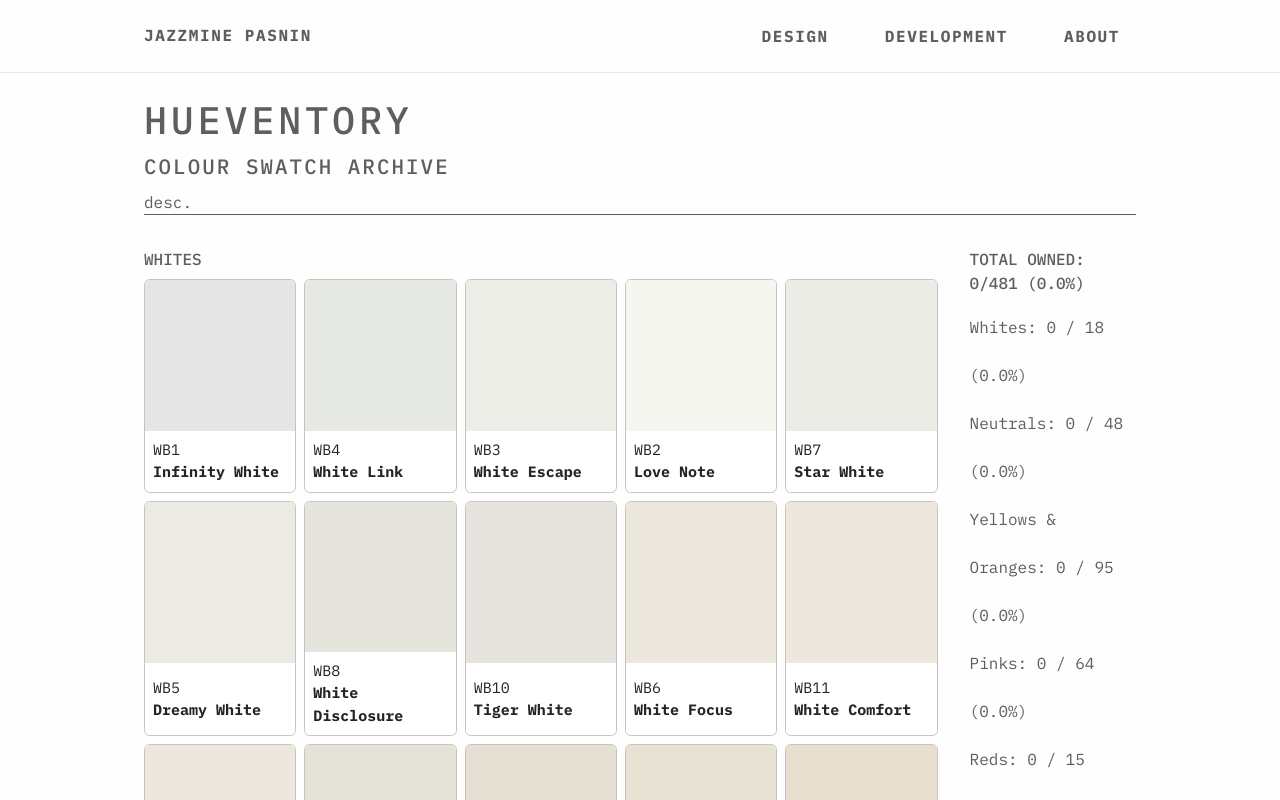
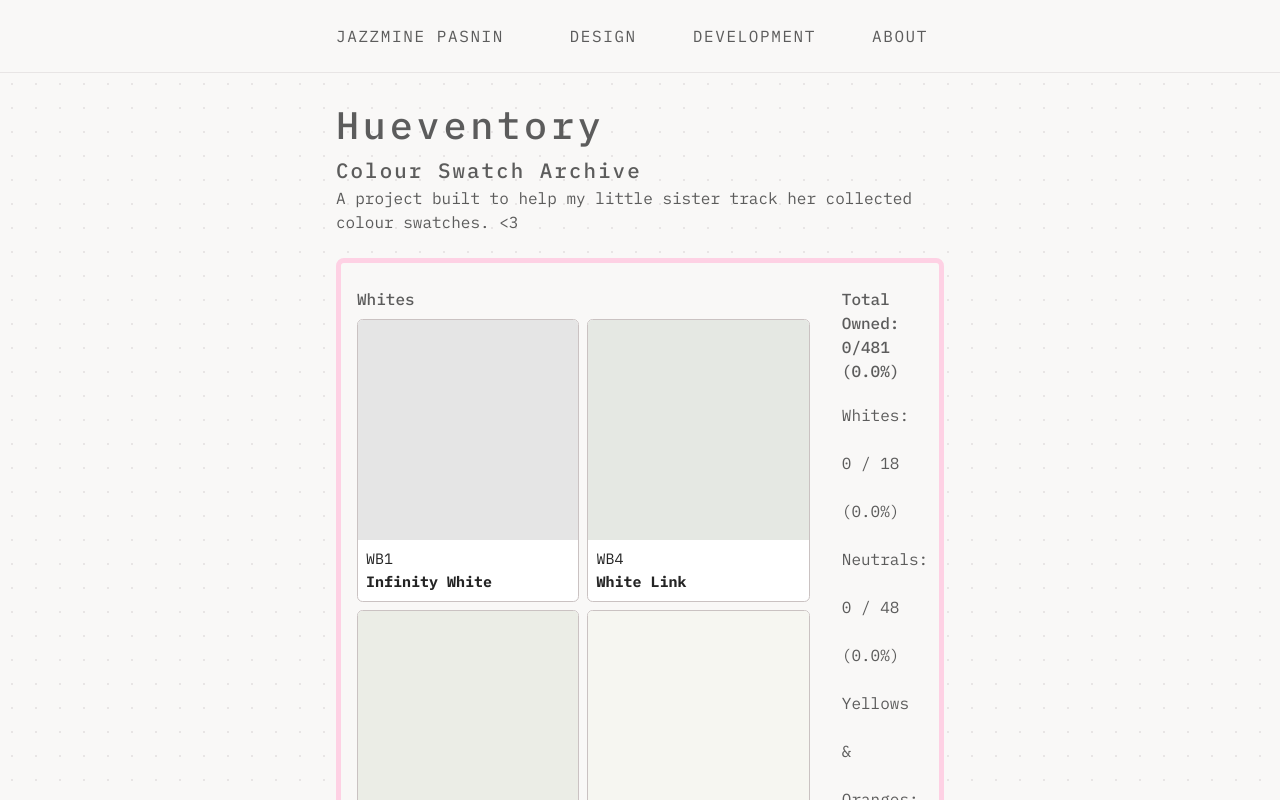
Before and after one commit to Jazzmoin/portfolio, a SvelteKit app: page /development/hueventory in a window 1280 px wide. Shown: the top 800 px of the page. Built offline with nearby package versions, Linux system fonts and the light colour scheme.

Commit message:
minor styling changes

```diff
--- a/package.json
+++ b/package.json
@@ -37,5 +37,10 @@
         "typescript": "^5.9.3",
         "typescript-eslint": "^8.48.1",
         "vite": "^7.2.6"
+    },
+    "dependencies": {
+        "@azure/msal-browser": "^5.1.0",
+        "@microsoft/microsoft-graph-client": "^3.0.7",
+        "svelteplot": "^0.9.2"
     }
 }
--- a/src/lib/components/CardLayout.svelte
+++ b/src/lib/components/CardLayout.svelte
@@ -30,7 +30,7 @@
 
     .card-layout {
         display: grid;
-        grid-template-columns: repeat(3, 1fr);
+        grid-template-columns: repeat(2, 1fr);
         column-gap: 2rem;
         row-gap: 3em;
     }
--- a/src/routes/+layout.svelte
+++ b/src/routes/+layout.svelte
@@ -1,30 +1,31 @@
 <script lang="ts">
     import "./layout.css";
+
+    const pages = [
+        { path: "/design", name: "Design" },
+        { path: "/development", name: "Development" },
+        { path: "/about", name: "About" },
+    ];
 
     let { children } = $props();
 </script>
 
 <div class="app">
     <header>
-        <div class="header-content">
         <h1>
             <a href="/">Jazzmine Pasnin</a>
         </h1>
 
         <nav>
             <ul>
-                    {#each [{ path: "/design", name: "Design" }, { path: "/development", name: "Development" }, { path: "/about", name: "About" }] as elem}
+                {#each pages as elem}
                     <li>
-                            <a class="nav-link" href={elem.path}>
-                                {elem.name}</a
-                            >
+                        <a class="nav-link" href={elem.path}> {elem.name}</a>
                     </li>
                 {/each}
             </ul>
         </nav>
-        </div>
     </header>
-
     <main>{@render children()}</main>
 
     <footer class="footer"></footer>
@@ -37,32 +38,16 @@
     }
 
     main {
-        padding: var(--dot-spacing) calc(var(--dot-spacing) * 6);
+        padding: var(--dot-spacing) calc(var(--dot-spacing) * 14);
     }
 
-    .content-grid {
-        display: grid;
-        grid-template-columns: calc(var(--dot-spacing) * 8) auto;
-        min-height: calc(100vh - calc(var(--dot-spacing) * 6));
-        gap: var(--dot-spacing);
-    }
-
-    .sidePanel {
-        display: flex;
-        flex-direction: column;
-        justify-content: space-between;
-    }
-
-    .header-content {
+    header {
         display: flex;
         justify-content: space-between;
         align-items: center;
-        padding: var(--dot-spacing) calc(var(--dot-spacing) * 6);
-    }
-
-    header {
         border-bottom: 1px solid var(--color-bg-1);
         background-color: var(--color-bg-0);
+        padding: var(--dot-spacing) calc(var(--dot-spacing) * 14);
     }
 
     ul {
@@ -77,7 +62,7 @@
         font-size: 1rem;
         letter-spacing: 0.1em;
         text-transform: uppercase;
-        font-weight: 700;
+        font-weight: 400;
         text-decoration: none;
     }
 
@@ -90,7 +75,7 @@
 
     h1,
     h1 a {
-        font-weight: 700;
+        font-weight: 400;
         font-size: 1rem;
         text-transform: uppercase;
         letter-spacing: 0.1em;
@@ -98,29 +83,4 @@
         text-decoration: none;
         align-items: center;
     }
-
-    .socials {
-        display: flex;
-        align-items: center;
-        justify-content: space-between;
-        text-transform: uppercase;
-        text-decoration: underline;
-        letter-spacing: 0.1em;
-        padding-right: 1.5rem;
-    }
-
-    .socials:hover .arrow {
-        transform: translate(6px, -6px);
-        opacity: 1;
-        transition:
-            transform 0.6s ease,
-            opacity 0.6s ease;
-    }
-
-    .arrow {
-        transform: translate(0, 0);
-        transition:
-            transform 0.6s ease,
-            opacity 0.6s ease;
-    }
 </style>
--- a/src/routes/+page.svelte
+++ b/src/routes/+page.svelte
@@ -17,7 +17,7 @@
 </svelte:head>
 
 <div>
-    <h1>Welcome to my portfolio!</h1>
+    <h1>Welcome to my Portfolio!</h1>
 </div>
 
 <CardLayout sectionTitle="Currently working on... " />
--- a/src/routes/development/+page.svelte
+++ b/src/routes/development/+page.svelte
@@ -14,6 +14,12 @@
             desc: "Flower Planting Sim",
             img: "-",
         },
+        {
+            href: "/development/todo-analytics",
+            title: "Todo Analytics",
+            desc: "-",
+            img: "-",
+        },
     ];
 </script>
 
--- a/src/routes/development/flower-garden/+page.svelte
+++ b/src/routes/development/flower-garden/+page.svelte
@@ -20,7 +20,8 @@
         await main_web();
     }
 
-    onMount(() => {
+    $effect(() => {
+        if (!container) return;
         boot();
         return removeAll;
     });
@@ -29,8 +30,6 @@
 <h1>Flower Garden</h1>
 <h2>Flower Planting Sim</h2>
 <p>desc.</p>
-
-<hr />
 
 <main>
     <span bind:this={container} style="display:none;"></span>
--- a/src/routes/development/hueventory/+page.svelte
+++ b/src/routes/development/hueventory/+page.svelte
@@ -59,9 +59,10 @@
 </header>
 
 <h2>Colour Swatch Archive</h2>
-<p>desc.</p>
-
-<hr />
+<p class="project-desc">
+    A project built to help my little sister track her collected colour
+    swatches. &lt;3
+</p>
 
 <main class="content-grid">
     <div class="main-colour-container">
@@ -102,11 +103,16 @@
         grid-template-columns: auto 20%;
         height: calc(100vh - 1.5rem);
         overflow: hidden;
+        background-color: var(--color-bg-0);
+        border: 5px solid var(--color-theme-1);
+        border-radius: 0.5rem;
+        padding: 1rem;
     }
 
     .main-colour-container {
         overflow: auto;
-        scrollbar-width: none;
+        scrollbar-width: thin;
+        scrollbar-color: var(--color-bg-1) var(--color-bg-0);
         box-sizing: border-box;
     }
 
@@ -128,18 +134,27 @@
         letter-spacing: 0.1em;
     }
 
+    h2 {
+        padding: 0;
+    }
+
     h3 {
         position: sticky;
         top: 0;
         margin: 0;
-        background-color: var(--color-bg-0);
+        background: var(--color-bg-0);
+        padding: 0.5rem 0 0.5rem 0;
+    }
+
+    .project-desc {
+        padding: 0 0 1.5rem 0;
     }
 
     .menu {
         display: none;
     }
 
-    .stats-sidebar  {
+    .stats-sidebar {
         padding: 0 0 0 2rem;
     }
 
@@ -170,7 +185,6 @@
             right: 0;
             height: 100%;
             width: 250px;
-            background: var(--color-bg-0);
             transform: translateX(100%);
             transition: transform 0.3s ease;
             z-index: 20;
--- a/src/routes/layout.css
+++ b/src/routes/layout.css
@@ -5,11 +5,9 @@
         IBM Plex Mono, Arial, -apple-system, BlinkMacSystemFont, "Segoe UI", Roboto, Oxygen,
         Ubuntu, Cantarell, "Open Sans", "Helvetica Neue", sans-serif;
     --font-mono: IBM Plex Mono, monospace;
-    --color-bg-0: rgb(254, 254, 254);
+    --color-bg-0: rgb(249, 248, 247);
     --color-bg-1: rgb(232, 229, 229);
-    --color-theme-1: #FF9756;
-    --color-theme-2: #C8B5F7;
-    --color-theme-3: #FED1E4;
+    --color-theme-1: #FED1E4;
     --color-text-0: rgba(26, 26, 26, 0.7);
     --color-text-1: rgba(26, 26, 26, 0.7);
     --dot-spacing: 1.5rem;
@@ -21,14 +19,12 @@ body {
     min-height: 100vh;
     margin: 0;
     background-color: var(--color-bg-0);
-    background-attachment: fixed;
     background-image: radial-gradient(
             circle,
-            rgba(0, 0, 0, 0.15) 1px,
+            var(--color-bg-1) 1.5px,
             transparent 1px
     );
     background-size: var(--dot-spacing) var(--dot-spacing);
-    background-position: center;
 }
 
 p {
@@ -47,23 +43,17 @@ a:hover {
 h1 {
     font-size: 2.5rem;
     font-weight: 500;
-    text-transform: uppercase;
-    line-height: 1.2;
 }
 
 h2 {
     font-size: 1.3rem;
     font-weight: 500;
-    padding: 0.5rem 0;
-    text-transform: uppercase;
     letter-spacing: 0.1em;
 }
 
 h3 {
     font-size: 1rem;
-    text-transform: uppercase;
     font-weight: 500;
-    padding: 2rem 0 0.5rem 0;
 }
 
 .text-column {
```
Also changed, not shown: 1 other file (tests, documents, lock files or other folders). Lines whose indentation alone changed are shown as unchanged.
